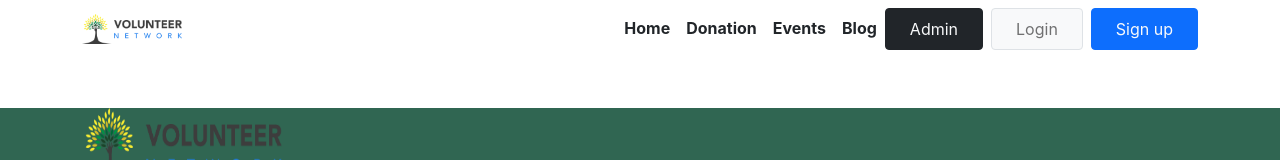
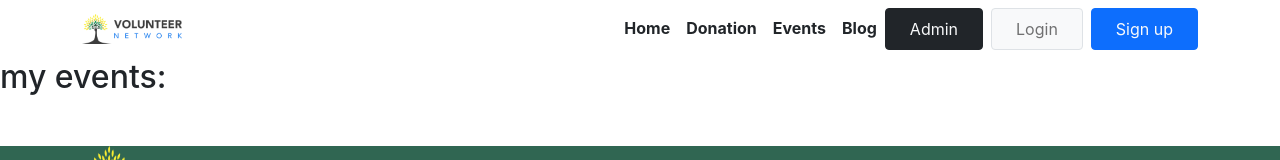
Before and after one commit to fazlerabbytalukder/volunteer-network-react-mongodb, a React (Create React App) app: page /myEvents/1 in a window 1280 px wide. Shown: the top 160 px of the page. Built offline with nearby package versions, Linux system fonts and the light colour scheme; no server answers.

Commit message:
add my event without work and add random color

```diff
--- a/src/App.js
+++ b/src/App.js
@@ -3,6 +3,7 @@ import './App.css';
 import AuthProvider from './context/AuthProvider';
 import Admin from './Pages/Home/Admin/Admin';
 import Home from './Pages/Home/Home/Home';
+import MyEvents from './Pages/Home/MyEvents/MyEvents';
 import PrivateRoute from './Pages/Home/PrivateRoute/PrivateRoute';
 import RegisterVolnteer from './Pages/Home/RegisterVolunteer/RegisterVolnteer';
 import Footer from './Pages/Shared/Footer/Footer';
@@ -26,6 +27,9 @@ function App() {
             <Route path='/login'>
               <Login></Login>
             </Route>
+            <Route path='/myEvents/:email'>
+              <MyEvents></MyEvents>
+            </Route>
             <Route path='/register'>
               <Register></Register>
             </Route>
--- /dev/null
+++ b/src/Pages/Home/MyEvents/MyEvents.js
@@ -0,0 +1,19 @@
+import React, { useEffect, useState } from 'react';
+import { useParams } from 'react-router';
+
+const MyEvents = () => {
+    const [services, setServices] = useState([]);
+    const { email } = useParams();
+    useEffect(() => {
+        fetch(`http://localhost:5000/myEvent/${email}`)
+            .then(res => res.json())
+            .then(data => setServices(data));
+    }, [email])
+    return (
+        <div>
+            <h2>my events: {services.description}</h2>
+        </div>
+    );
+};
+
+export default MyEvents;
--- a/src/Pages/Home/Service/Service.js
+++ b/src/Pages/Home/Service/Service.js
@@ -12,11 +12,12 @@ const Service = (props) => {
     const handleEventClick = () => {
         history.push(`/services/${_id}`);
     }
-    const randomColor = "#" + (Math.floor(Math.random() * 16777215).toString(16));
+    // const randomColor = "#" + (Math.floor(Math.random() * 16777215).toString(16));
+    const colorList = ["#FFBD3E", "#FF90FC", "#3F90FC", "#421FCF"];
     return (
         <div>
             <Col>
-                <Card onClick={handleEventClick} className='shadow rounded-card border-0' style={{backgroundColor:randomColor}}>
+                <Card onClick={handleEventClick} className='shadow rounded-card border-0' style={{backgroundColor:colorList[Math.floor(Math.random() * 4)],}}>
                     <Card.Img className='img-fluid w-100' variant="top" src={img} />
                     <Card.Body>
                         <Card.Title className='text-center'>{title}</Card.Title>
--- a/src/Pages/Shared/Header/Header.js
+++ b/src/Pages/Shared/Header/Header.js
@@ -29,7 +29,7 @@ const Header = () => {
                             <Nav.Link as={Link} to="/donation" className='fw-bold text-dark'>
                                 Donation
                             </Nav.Link>
-                            <Nav.Link as={Link} to="/events" className='fw-bold text-dark'>
+                            <Nav.Link as={Link} to={`/myEvents/${user.email}`} className='fw-bold text-dark'>
                                 Events
                             </Nav.Link>
                             <Nav.Link as={Link} to="/blog" className='fw-bold text-dark'>
```
